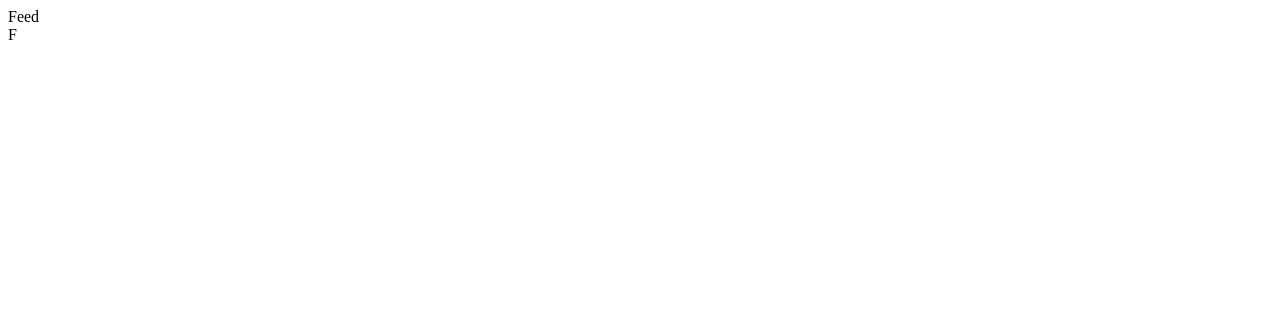
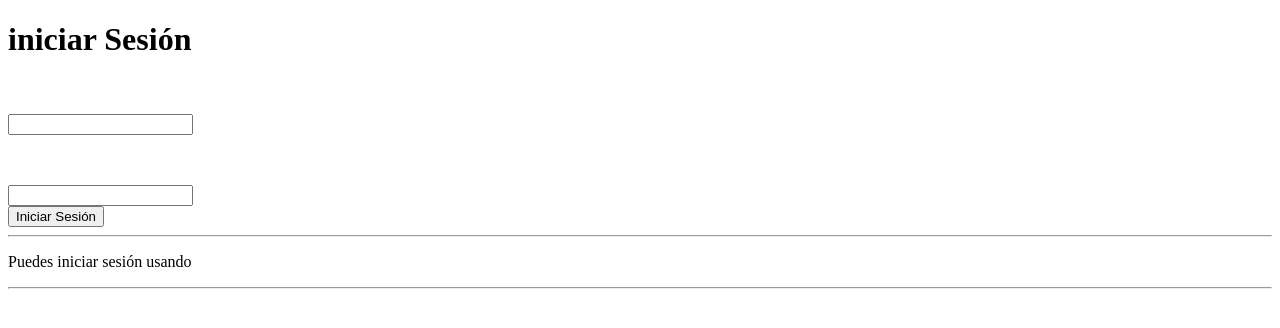
Before and after one commit to Mrcsbda/Findy, a React (Vite) app: page /login in a window 1280 px wide. Before the commit this address led to /. Shown: the top 328 px of the page. Built offline with nearby package versions, Linux system fonts and the light colour scheme.

Commit message:
add endpoints

```diff
--- a/src/pages/layout/Layout.jsx
+++ b/src/pages/layout/Layout.jsx
@@ -1,6 +1,7 @@
 import React from 'react'
 import { Outlet } from 'react-router-dom'
 import Footer from '../../components/footer/footer'
+import "./layout.scss"
 
 const Layout = () => {
     return (
--- a/src/pages/login/Login.jsx
+++ b/src/pages/login/Login.jsx
@@ -1,8 +1,42 @@
 import React from 'react'
+import "./login.scss"
 
 const Login = () => {
   return (
-    <div>Login</div>
+    <main>
+      <form>
+        <h1>iniciar Sesión</h1>
+        <section>
+          <label htmlFor="username"></label>
+          <div>
+            <figure>
+              <img src="" alt="" />
+            </figure>
+            <input id="username" type="text" />
+          </div>
+        </section>
+        <section>
+          <label htmlFor="password"></label>
+          <div>
+            <figure>
+              <img src="" alt="" />
+            </figure>
+            <input id="password" type="text" />
+          </div>
+        </section>
+        <button>Iniciar Sesión</button>
+      </form>
+      <div>
+        <hr />
+        <p>Puedes iniciar sesión usando</p>
+        <hr />
+      </div>
+      <figure>
+        <img src="" alt="" />
+        <img src="" alt="" />
+        <img src="" alt="" />
+      </figure>
+    </main>
   )
 }
 
--- a/src/reducer/userReducer.js
+++ b/src/reducer/userReducer.js
@@ -1,5 +1,5 @@
 export const initialUser = {
-    isAuthenticated: true,
+    isAuthenticated: false,
     user: null
 }
 
```
Also changed, not shown: src/services/data.js (+7 -0 lines), public/images/padlock.svg (added), public/images/user.svg (added), src/pages/layout/layout.scss (added), src/pages/login/login.scss (added).
